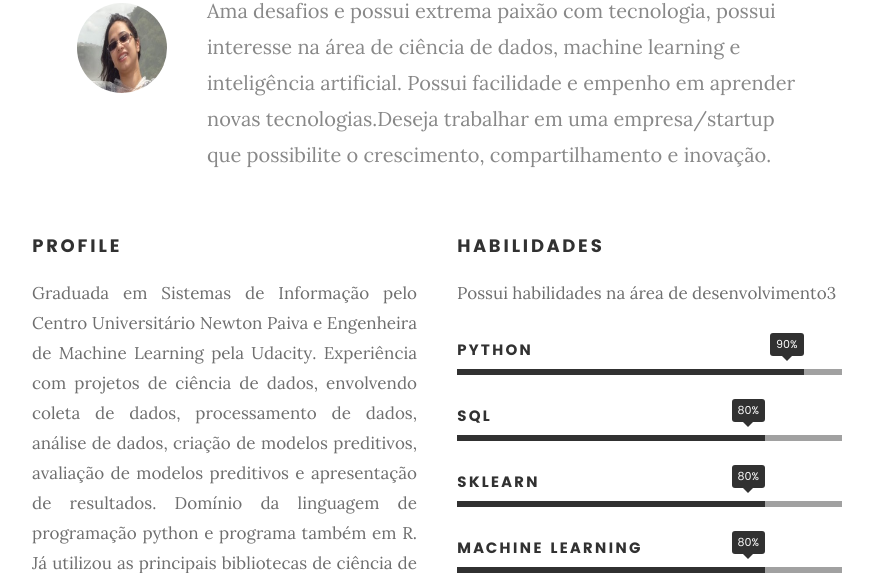
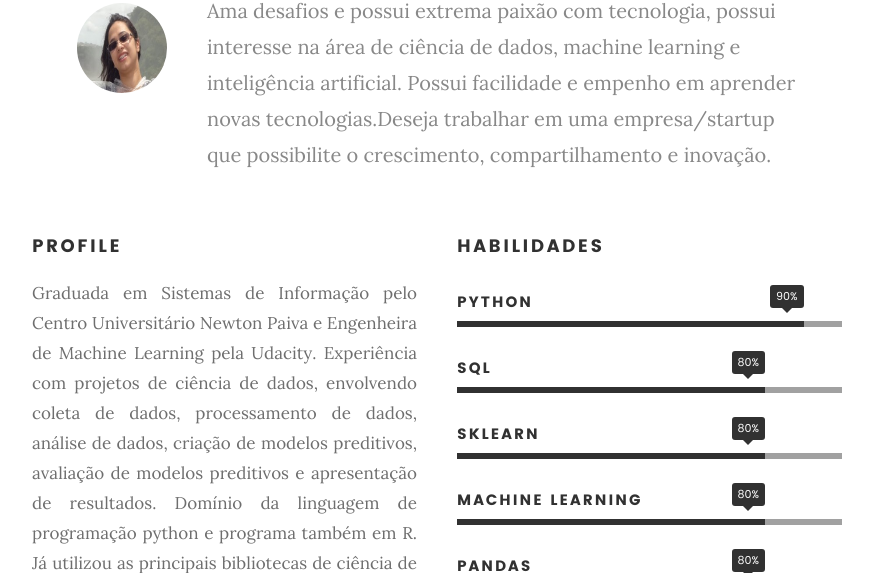
Before and after one commit to cibelecastelo/cibelecastelo.git.io, a Django app: page / in a window 1280 px wide. Shown: the part 1046-1619 px from the top of the page, without its empty margins (203-1076 px from the left). Run offline with Django 3.2, Linux system fonts and the light colour scheme; some web fonts are replaced.

Commit message:
Changed the HTML for the site.

```diff
--- a/blog/templates/blog/post_list.html
+++ b/blog/templates/blog/post_list.html
@@ -160,7 +160,6 @@ Experiência com projetos de ciência de dados, envolvendo coleta de dados, proc
    		<div class="col-six tab-full">
 
    			<h3>Habilidades</h3>
-   			<p>Possui habilidades na área de desenvolvimento3</p>
 
 				<ul class="skill-bars">
 				   <li>
```
